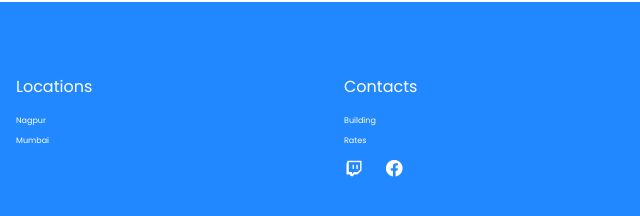
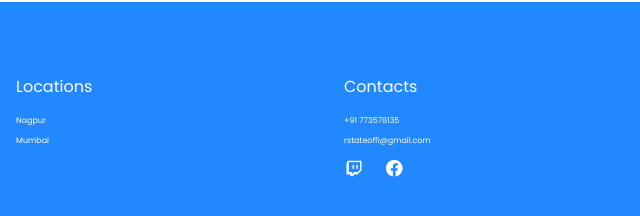
Before and after one commit to Pratikbele21/R_State, a plain HTML site: page signup.html in a window 1280 px wide. Shown: the part 830-1046 px from the top of the page, 640-1280 px from the left. Drawn offline with nearby package versions, Linux system fonts and the light colour scheme.

Commit message:
Update signup.html

```diff
--- a/signup.html
+++ b/signup.html
@@ -55,8 +55,8 @@
                     </div>
                     <div class="footbx">
                         <h3>Contacts</h3>
-                        <a href="#">Building</a>
-                        <a href="#">Rates</a>
+                        <a href="#">+91 773578135</a>
+                        <a href="#">rstateoffi@gmail.com</a>
                         <div class="soc">
                             <a href="#"><i class='bx bxl-twitch' ></i></a>
                             <a href="#"><i class='bx bxl-facebook-circle' ></i></a>
```
